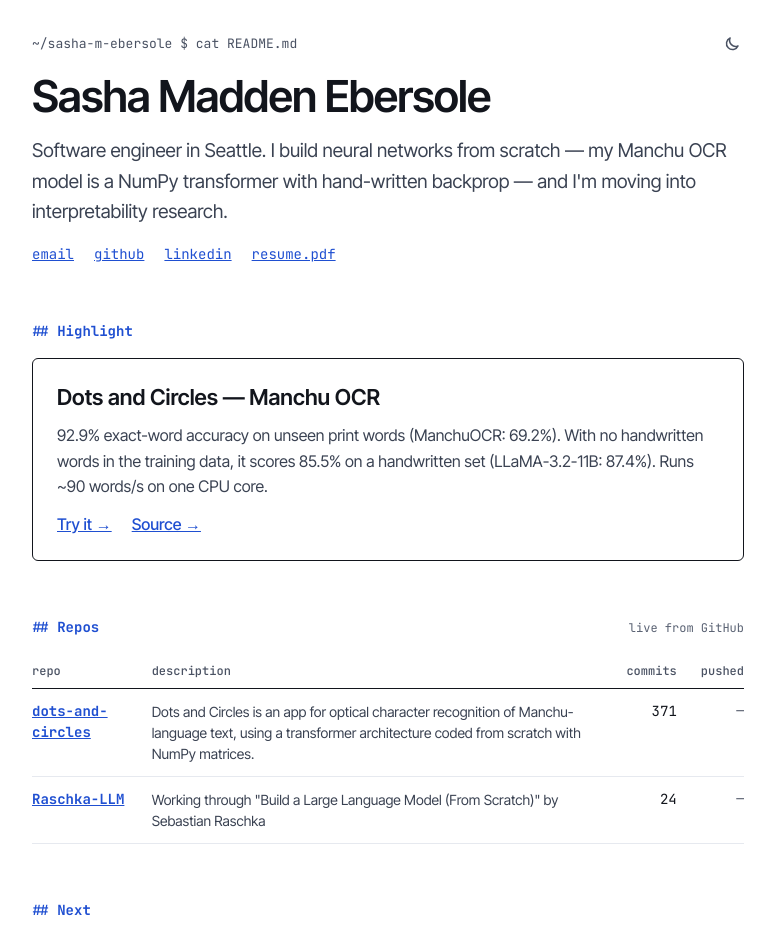
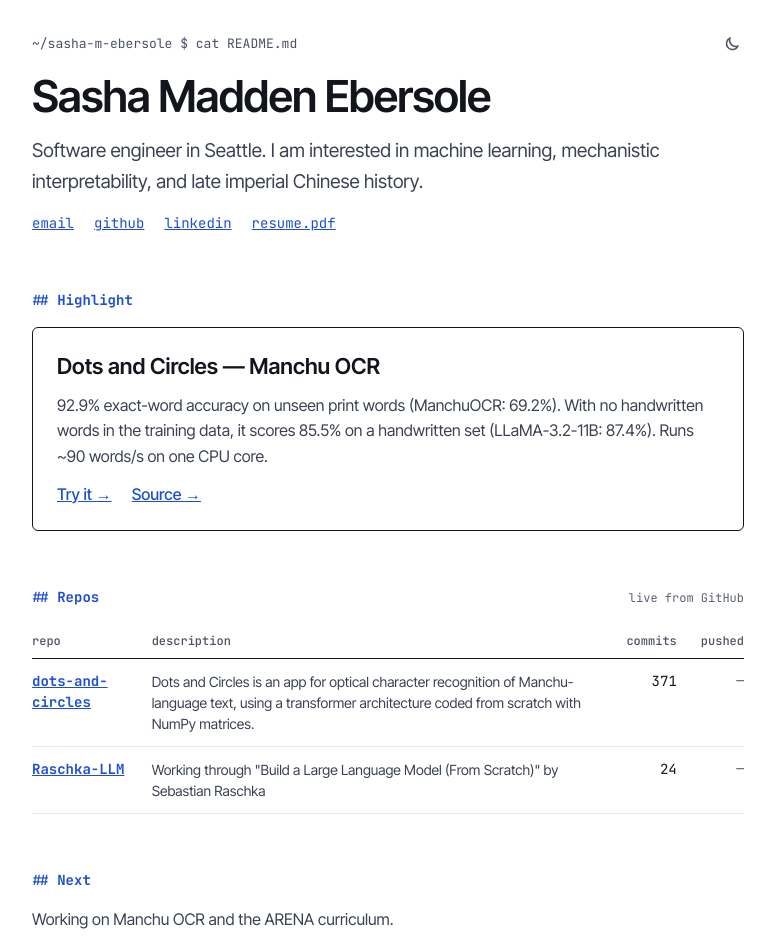
Before and after one commit to AVespaIsNotAMotorcycle/AVespaIsNotAMotorcycle.github.io, a Next.js app: page / in a window 1280 px wide. Shown: the part 40-981 px from the top of the page, without its empty margins (252-1027 px from the left). Built offline with nearby package versions, Linux system fonts and the light colour scheme; no server answers.

Commit message:
Updated my bio and next steps

```diff
--- a/app/page.tsx
+++ b/app/page.tsx
@@ -17,9 +17,8 @@ export default function Home() {
 				</div>
 				<h1>Sasha Madden Ebersole</h1>
 				<p className="lede">
-					Software engineer in Seattle. I build neural networks from scratch — my Manchu
-					OCR model is a NumPy transformer with hand-written backprop — and I&apos;m moving
-					into interpretability research.
+					Software engineer in Seattle. I am interested in machine learning,
+					mechanistic interpretability, and late imperial Chinese history.
 				</p>
 				<nav aria-label="Contact" className="links mono">
 					<a href={`mailto:${CONTACT.email}`}>email</a>
@@ -55,7 +54,7 @@ export default function Home() {
 			<section>
 				<h2>## Next</h2>
 				<p className="body">
-					Completing BlueDot Impact courses and working through the ARENA curriculum.
+					Working on Manchu OCR and the ARENA curriculum.
 				</p>
 			</section>
 
```
